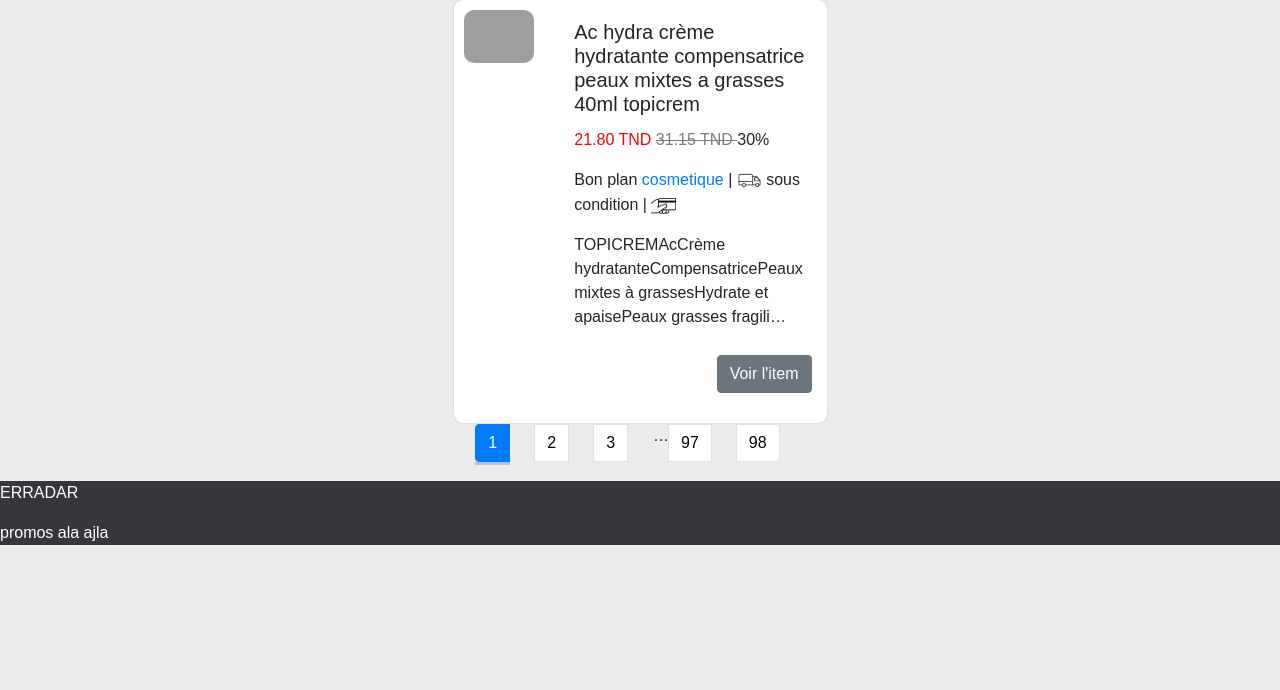
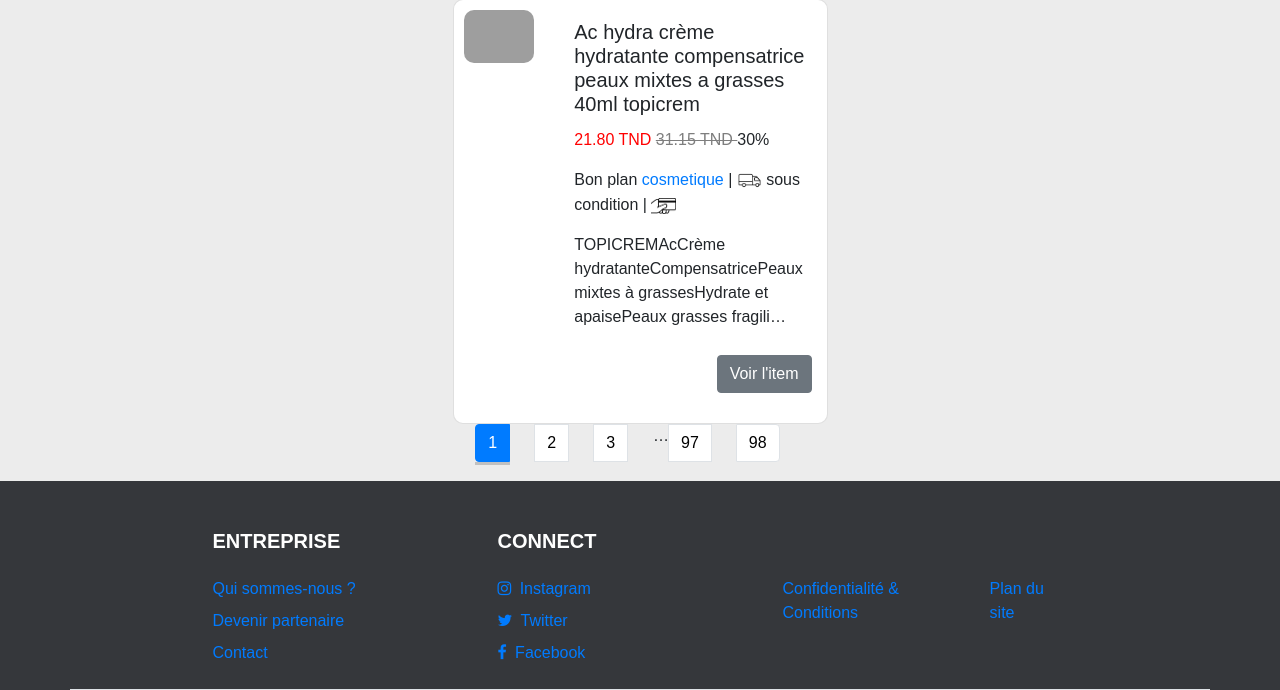
Before and after one commit to AminSaffar-hub/project_2, a Django app: page / in a window 1280 px wide. Shown: the part 2936-3626 px from the top of the page. Before the commit the page ends 3481 px from the top, so only its background shows below. Run offline with Django 4.2, Linux system fonts and the light colour scheme; data comes from the database, SQL or seed files in the repository; both versions use the stored data as it was after the commit; some libraries are stand-ins or nearby versions; some web fonts are replaced; grey boxes are pictures that could not be loaded.

Commit message:
[ADD] footer and footer page

```diff
--- a/backend/frontend/templates/frontend/base.html
+++ b/backend/frontend/templates/frontend/base.html
@@ -14,6 +14,7 @@
     <link rel="stylesheet" href="{% static 'css/main.css' %}">
     <link rel="stylesheet" href="{% static 'css/product_description.css' %}">
     <link href="https://fonts.cdnfonts.com/css/averta-standard" rel="stylesheet">
+    <link href="https://fonts.googleapis.com/css?family=Rubik" rel="stylesheet">
 
     <title>ERRADAR</title>
 </head>
@@ -48,7 +49,39 @@
     crossorigin="anonymous"></script>
 </body>
 <footer>
-    <p>ERRADAR</p>
-    <p>promos ala ajla</p>
+    <div class="container pt-5 border-bottom">
+        <div class="row justify-content-center align-items-center">
+            <div class="col-md-3 col-sm-6 col-6 p-0 mb-3">
+                <h5 class="mb-4 font-weight-bold text-uppercase">Entreprise</h5>
+                <ul class="list-group">
+                    <li class="list-group-item bg-transparent border-0 p-0 mb-2"><a href="{% url 'footer_info' %}#qui_sommes_nous">Qui sommes-nous ?</a></li>
+                    <li class="list-group-item bg-transparent border-0 p-0 mb-2"><a href="{% url 'footer_info' %}#devenir_partenaire">Devenir partenaire</a></li>
+                    <li class="list-group-item bg-transparent border-0 p-0 mb-2"><a href="{% url 'footer_info' %}#contact">Contact</a></li>
+                </ul>
+            </div>
+
+            <div class="col-md-3 col-sm-6 col-6 mb-3 p-0">
+                <h5 class="mb-4 font-weight-bold text-uppercase">Connect</h5>
+                <ul class="list-group">
+                    <li class="list-group-item bg-transparent border-0 p-0 mb-2">
+                        <a href="https://www.Instagram.com/naologic"><i class="fa fa-instagram mr-1"></i> Instagram</a>
+                    </li>
+                    <li class="list-group-item bg-transparent border-0 p-0 mb-2">
+                        <a href="https://twitter.com/naologicerp"><i class="fa fa-twitter mr-1"></i> Twitter</a>
+                    </li>
+                    <li class="list-group-item bg-transparent border-0 p-0 mb-2">
+                        <a href="https://www.facebook.com/naologic/" target="_blank"><i class="fa fa-facebook mr-1"></i> Facebook</a>
+                    </li>
+                </ul>
+            </div>
+
+            <div class="col-md-3 col-sm-6 col-6 mb-3 p-0"> <!-- added new column -->
+                <div class="py-4 d-flex align-items-center">
+                    <a class="mr-4" href="{% url 'footer_info' %}#Confidentialité">Confidentialité & Conditions</a>
+                    <a href="{% url 'footer_info' %}#site_plan">Plan du site</a>
+                </div>
+            </div>
+        </div>
+    </div>
 </footer>
 </html>
--- a/backend/frontend/urls.py
+++ b/backend/frontend/urls.py
@@ -5,4 +5,5 @@ from . import views
 urlpatterns = [
     path("", views.home, name="home"),
     path("<int:pk>", views.ProductDetails.as_view(), name="product_details"),
+    path("footer_info/", views.footer_info, name="footer_info"),
 ]
--- a/backend/frontend/views.py
+++ b/backend/frontend/views.py
@@ -29,6 +29,10 @@ def home(request):
     )
 
 
+def footer_info(request):
+    return render(request, "frontend/footer_info.html")
+
+
 class ProductDetails(DetailView):
     model = Item
     template_name = "frontend/item_details.html"
```
Also changed, not shown: backend/frontend/static/css/main.css (+10 -0 lines), backend/frontend/templates/frontend/footer_info.html (added, +41 -0 lines), backend/backend/db.sqlite3.
